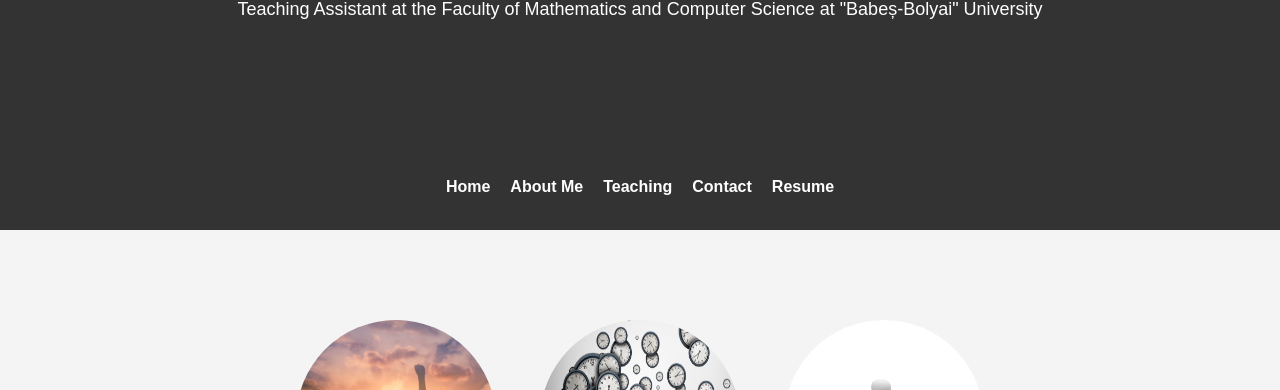
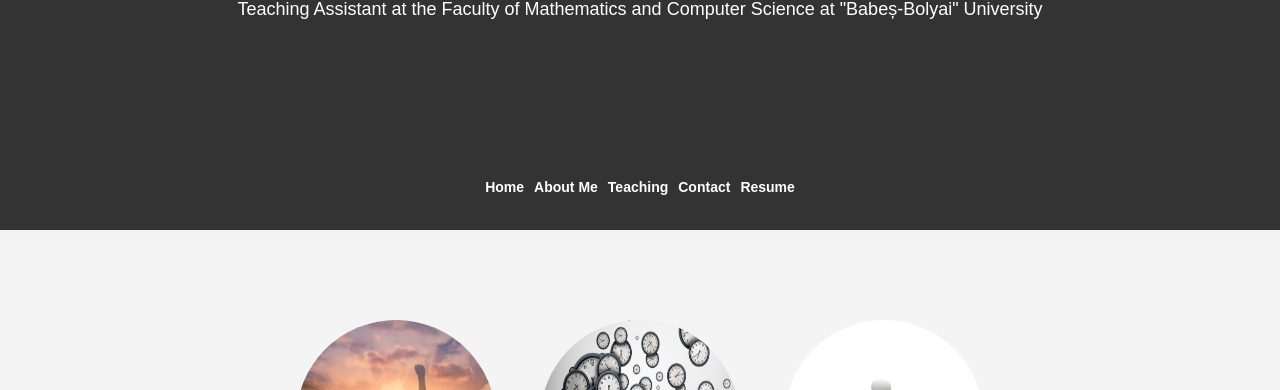
Before and after one commit to alisamaier/webpage, a plain HTML site: page index.html in a window 1280 px wide. Shown: the part 410-800 px from the top of the page. Drawn offline with Linux system fonts and the light colour scheme.

Commit message:
Add files via upload

```diff
--- a/style.css
+++ b/style.css
@@ -327,6 +327,7 @@ footer {
     font-style: normal;
 }
 /* Style the navigation menu */
+
 nav {
     background-color: #333;
 }
@@ -339,12 +340,12 @@ nav ul {
 }
 
 nav li {
-    margin: 0 10px; /* Decreased margin for a narrower bar */
+    margin: 0 5px; /* Decreased margin for an even narrower bar */
 }
 
 nav a {
     text-decoration: none;
     color: #fff;
     font-weight: bold;
-    font-size: 16px; /* Decreased font size for a more compact look */
+    font-size: 14px; /* Decreased font size for a more compact look */
 }
```
